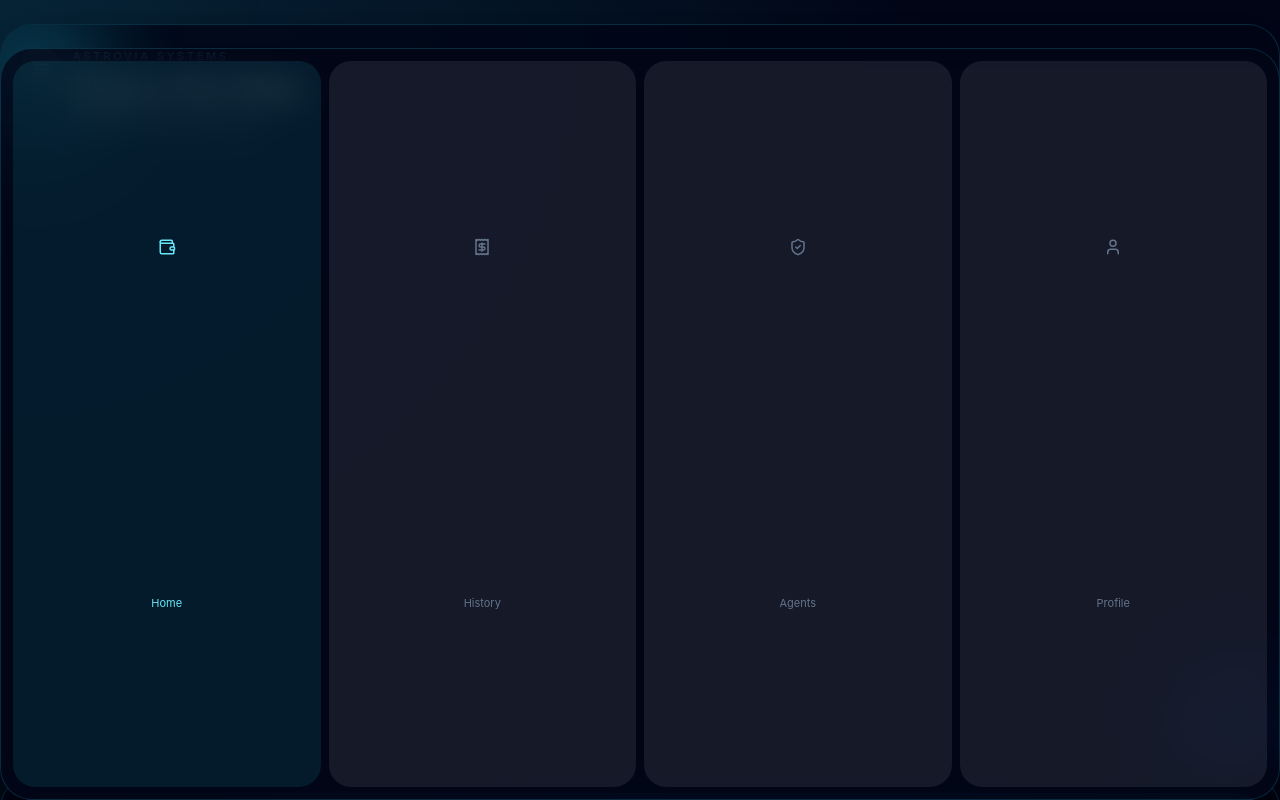
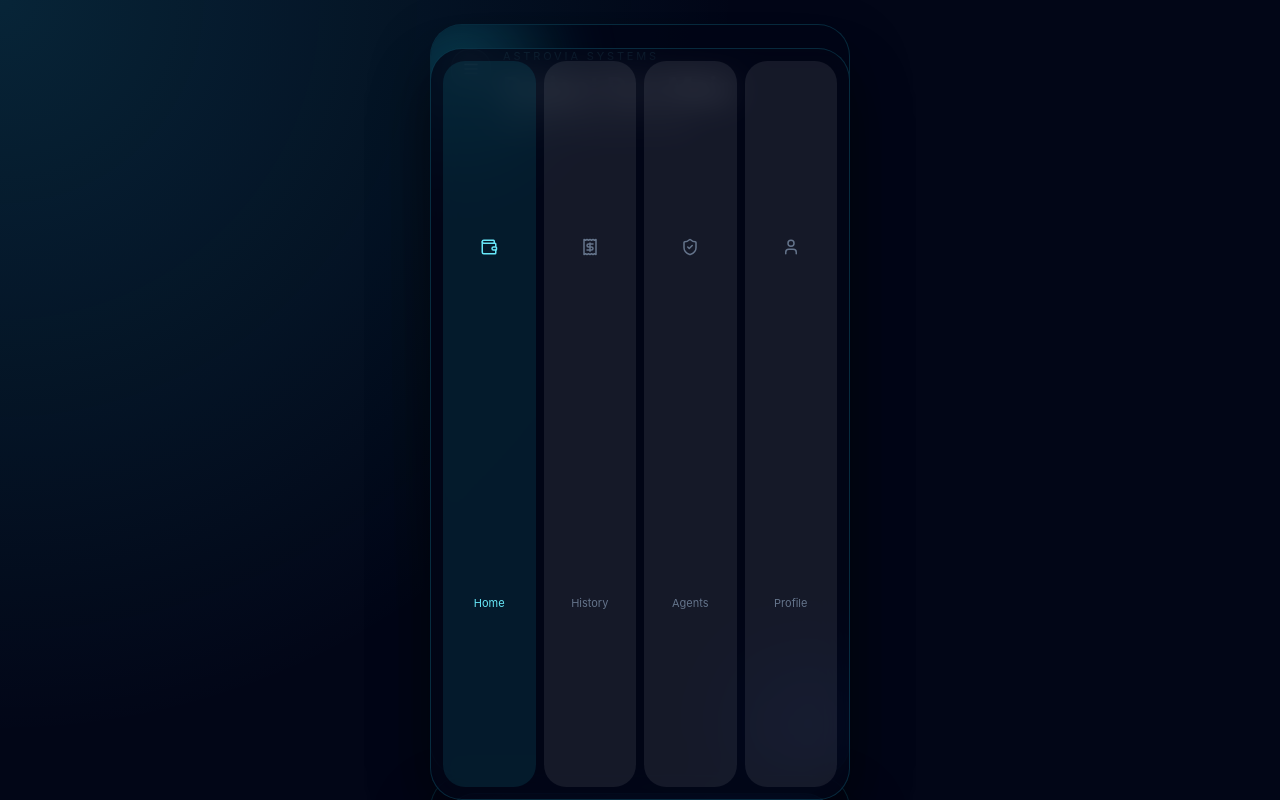
Before and after one commit to aminuastroboy/project-danmaje-frontend, a Next.js app: page / in a window 1280 px wide. Shown: the top 800 px of the page. Built offline with nearby package versions, Linux system fonts and the light colour scheme.

Commit message:
Update bottom-nav position to fixed
Changed bottom navigation from sticky to fixed position and adjusted styling.

```diff
--- a/app/globals.css
+++ b/app/globals.css
@@ -149,6 +149,8 @@ h2 {
 .app-shell > * {
   width: 100%;
   min-height: 100vh;
+  max-width: 420px;
+  margin: 0 auto;
   background: transparent;
 }
 
@@ -447,14 +449,23 @@ h2 {
 }
 
 .bottom-nav {
-  position: sticky;
+  position: fixed;
   bottom: 0;
-  z-index: 10;
+  left: 50%;
+  transform: translateX(-50%);
+  width: 100%;
+  max-width: 420px;
+
+  z-index: 50;
+
   display: grid;
   grid-template-columns: repeat(4, 1fr);
   gap: 8px;
+
   padding: 12px;
+
   border-top: 1px solid var(--border);
+
   background: rgba(2, 6, 23, 0.94);
   backdrop-filter: blur(16px);
 }
```
